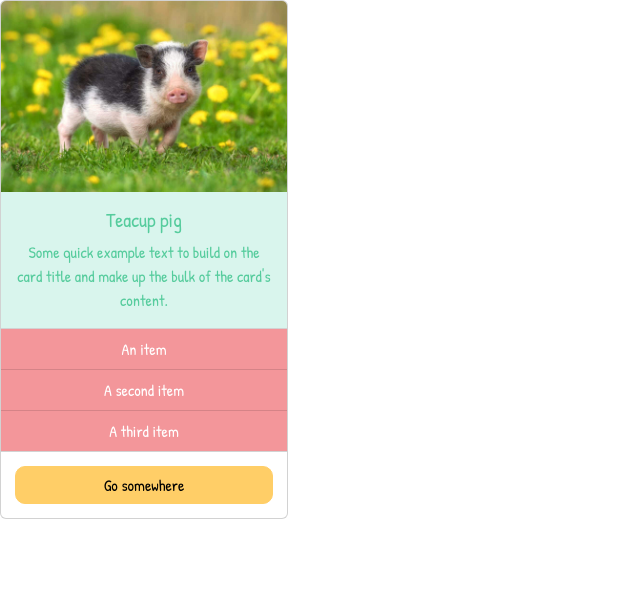
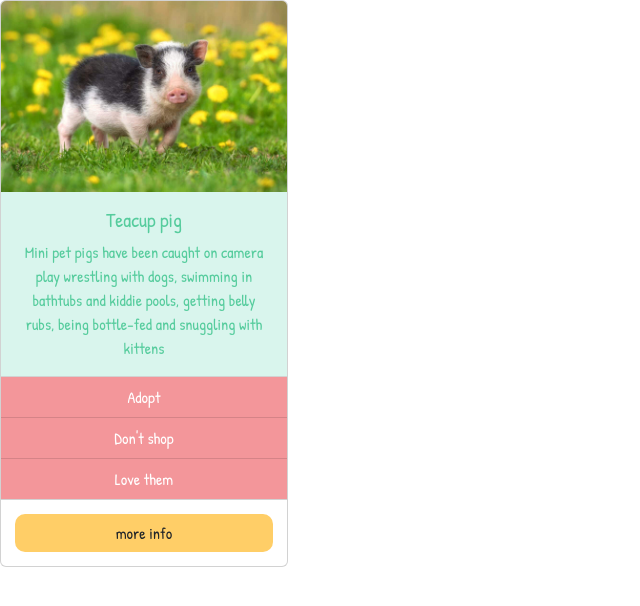
Before and after one commit to Javieragalaz/desafio10, a website: page index.html in a window 1280 px wide. Shown: the whole page, without its empty margins (0-640 px from the left). Drawn offline with Linux system fonts and the light colour scheme.

Commit message:
cambio del texto

```diff
--- a/index.html
+++ b/index.html
@@ -14,16 +14,15 @@
         <img src="assets/imgs/cerdito.jpg" class="card-img-top" alt="...">
         <div class="card-body">
             <h5 class="card-title">Teacup pig</h5>
-            <p class="card-text">Some quick example text to build on the card title and make up the bulk of the card's
-                content.</p>
+            <p class="card-text">Mini pet pigs have been caught on camera play wrestling with dogs, swimming in bathtubs and kiddie pools, getting belly rubs, being bottle-fed and snuggling with kittens</p>
         </div>
         <ul class="list-group list-group-flush">
-            <li class="list-group-item">An item</li>
-            <li class="list-group-item">A second item</li>
-            <li class="list-group-item">A third item</li>
+            <li class="list-group-item">Adopt</li>
+            <li class="list-group-item">Don't shop</li>
+            <li class="list-group-item">Love them</li>
         </ul>
 
-        <a href="#" class="btn btn-yellow-j">Go somewhere</a>
+        <a href="#" class="btn">more info</a>
     </div>
 </body>
 
```
